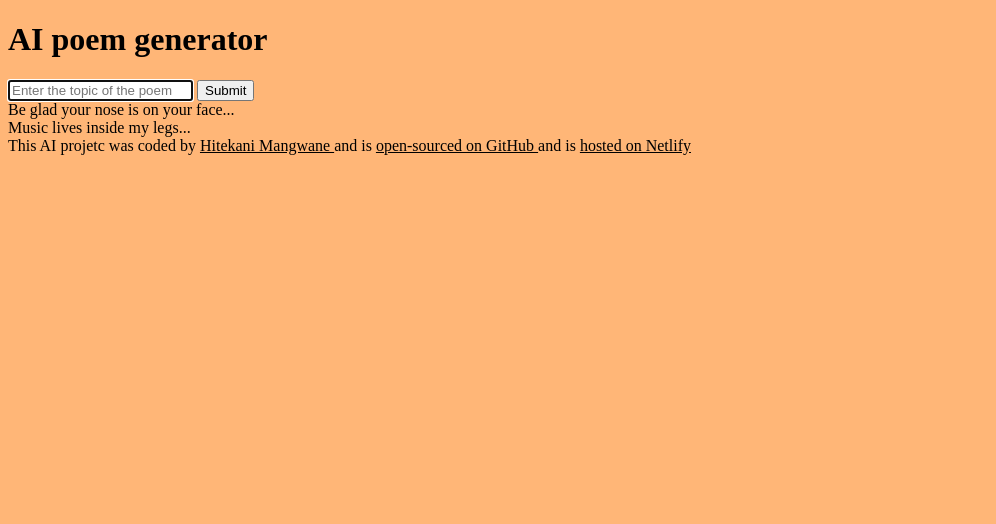
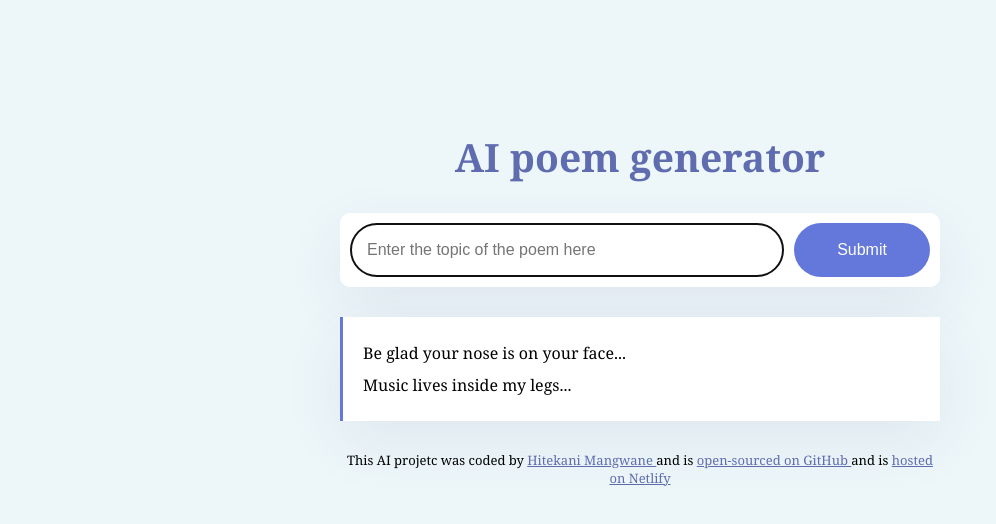
Before and after one commit to Hitty24/Poem-generator, a plain HTML site: page index.html in a window 1280 px wide. Shown: the whole page, without its empty margins (0-996 px from the left). Drawn offline with Linux system fonts and the light colour scheme.

Commit message:
added more styling to CSS

```diff
--- a/index.html
+++ b/index.html
@@ -7,18 +7,19 @@
     <title>AI poem generator</title>
 </head>
 <body>
-    <header>
+    <div class="container">
         <h1>AI poem generator</h1>
     </header>
     <main>
         <form>
-            <input type="text" placeholder="Enter the topic of the poem"
+            <input type="text" placeholder="Enter the topic of the poem here"
             autofocus
             required
-            autocomplete="off"/>
-            <input type="submit"/>
+            autocomplete="off"
+            class="instructions"/>
+            <input type="submit" class="submit-button"/>
         </form>
-        <div>
+        <div class="poem">
             Be glad your nose is on your face...
             <br>
             Music lives inside my legs...
@@ -28,6 +29,8 @@
     <script src="src/script.js"></script>
 
     <footer>
+
+    <header>
         This AI projetc was coded by
         <a href="http://github.com/Hitty24" target="_blank">Hitekani Mangwane
 
@@ -40,5 +43,6 @@
 
         </a>
     </footer>
+ </div>
 </body>
 </html>
--- a/src/style.css
+++ b/src/style.css
@@ -1,7 +1,73 @@
-body{
-  background:#ffb677;
+body {
+  background:#edf7fa;
+  font-family: Cambria, Cochin, Georgia, Times, 'Times New Roman', serif;
 }
 
-a{
-    color: black;
+.container {
+    margin: 128px auto;
+    max-width: 600px;
 }
+header{
+    margin-bottom: 30px;
+}
+
+h1 {
+    font-weight: 800;
+    font-size: 39px;
+    text-align: center;
+    line-height: 1.5;
+    color: #5f6caf;
+}
+
+
+
+form{
+    padding: 10px;
+    background-color: white;
+    box-shadow: 0px 20px 60px rgba(65, 50, 100, 0.08);
+    border-radius: 10px;
+    display: flex;
+     margin-bottom: 30px;
+}
+
+.instructions {
+padding: 16px;
+border: 1px solid rgba(39, 33, 66, 0.5);
+width: 80%;
+font-size: 16px;
+border-radius: 50px;
+line-height: 20px;
+color: #5f6caf;
+}
+
+.submit-button {
+    margin-left: 10px;
+    background: #6378da;
+    color:white;
+    border: none;
+    font-size: 16px;
+    width: 150px;
+    border-radius: 50px;
+    padding: 14px 24px;
+
+}
+
+.poem{
+    font-size: 16px;
+    background-color: #ffff;
+    padding: 20px;
+    line-height: 2;
+    border-left: 3px solid #6378da;
+    box-shadow: 0px 20px 60px rgba(65, 50, 100, 0.08);
+   }
+
+a {
+
+color:#5f6caf;
+}
+
+footer{
+    text-align: center;
+    font-size: 13px;
+    margin-top: 30px;
+}
```
